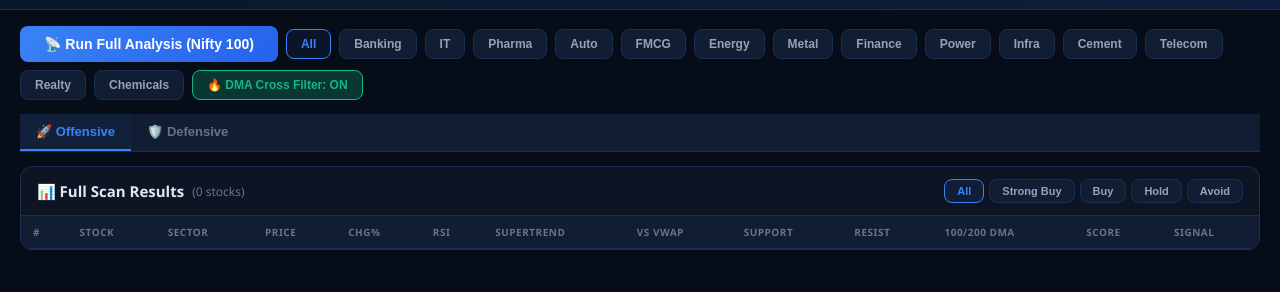
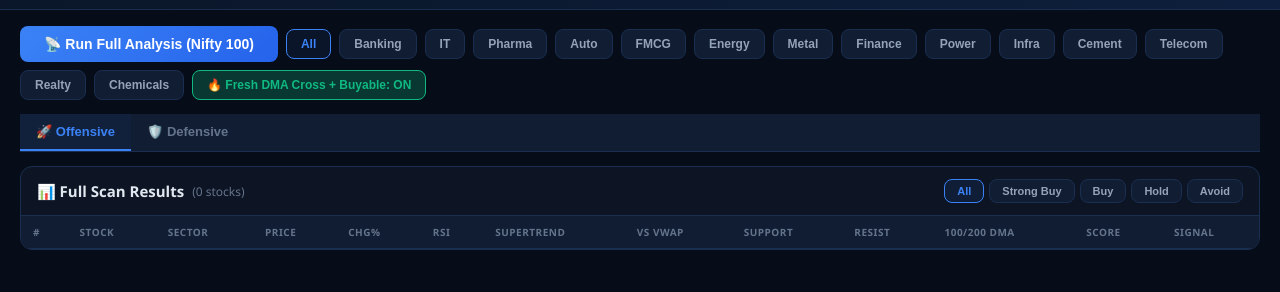
Before and after one commit to APTailor420/stocksense-backend, a website: page index.html in a window 1280 px wide. Both pictures are taken after a click on the button "🔥 Crossed 100/200 DMA Only". Shown: the part 49-341 px from the top of the page. Drawn offline with nearby package versions, Linux system fonts and the light colour scheme.

Commit message:
Add files via upload

```diff
--- a/index.html
+++ b/index.html
@@ -1483,7 +1483,7 @@ function renderTable(){
   let data=[...allResults];
   if(activeSector!=='All')data=data.filter(r=>r.sector===activeSector);
   if(activeSignal!=='all')data=data.filter(r=>r.signal.key===activeSignal);
-  if(dmaCrossOnly)data=data.filter(r=>r.scored&&(r.scored.crossed100||r.scored.crossed200));
+  if(dmaCrossOnly)data=data.filter(r=>r.scored&&(r.scored.crossed100||r.scored.crossed200)&&(r.signal.key==='strong-buy'||r.signal.key==='buy'));
   const scoreKey=activePortfolio==='defensive'?'defensiveScore':'score';
   data.sort((a,b)=>{
     if(sortCfg.col==='score'){return sortCfg.asc?a[scoreKey]-b[scoreKey]:b[scoreKey]-a[scoreKey];}
@@ -1505,7 +1505,7 @@ function renderTable(){
       <td class="${r.scored.vwapAbove?'pos':'neg'}">${r.scored.vwapAbove?'Above':'Below'}</td>
       <td>₹${fmt(r.support)}</td>
       <td>₹${fmt(r.resistance)}</td>
-      <td class="${r.scored&&(r.scored.crossed100||r.scored.crossed200)?'pos':''}">${r.scored&&r.scored.crossed100&&r.scored.crossed200?'🔥 Both!':r.scored&&r.scored.crossed200?'🔥 200 DMA':r.scored&&r.scored.crossed100?'✅ 100 DMA':r.scored&&r.scored.above100&&r.scored.above200?'⏳ Above Both':r.scored&&r.scored.above200?'▲ >200':r.scored&&r.scored.above100?'▲ >100':'▼ Below'}</td>
+      <td class="${r.scored&&(r.scored.crossed100||r.scored.crossed200)?'pos':''}">${r.scored&&r.scored.crossed100&&r.scored.crossed200?'🔥 1st close >100+200 DMA':r.scored&&r.scored.crossed200?'🔥 1st close >200 DMA':r.scored&&r.scored.crossed100?'✅ 1st close >100 DMA':r.scored&&r.scored.above100&&r.scored.above200?'⏳ Above Both':r.scored&&r.scored.above200?'▲ >200':r.scored&&r.scored.above100?'▲ >100':'▼ Below'}</td>
       <td style="display:none;@media(max-width:1000px){display:none;}">${fmt(r.beta,2)}</td>
       <td style="display:none;@media(max-width:1000px){display:none;}" class="${r.relativeStrength>=0?'pos':'neg'}">${r.relativeStrength>=0?'+':''}${fmt(r.relativeStrength,1)}%</td>
       <td style="display:none;@media(max-width:1000px){display:none;}">₹${fmt(r.scored.trailingStop)} <span style="font-size:9px;color:var(--muted)">${fmt(r.scored.trailingStopPct,1)}%</span></td>
@@ -1519,7 +1519,7 @@ function filterSec(el){document.querySelectorAll('.controls .btn-sec:not(#dmaCro
 function filterSig(el){document.querySelectorAll('.table-filters .btn-sm').forEach(b=>b.classList.remove('active'));el.classList.add('active');activeSignal=el.dataset.sig;renderTable();}
 function toggleDMACrossFilter(el){
   dmaCrossOnly=!dmaCrossOnly;
-  if(dmaCrossOnly){el.style.background='rgba(16,185,129,.25)';el.style.borderColor='#10b981';el.style.color='#10b981';el.textContent='🔥 DMA Cross Filter: ON';}
+  if(dmaCrossOnly){el.style.background='rgba(16,185,129,.25)';el.style.borderColor='#10b981';el.style.color='#10b981';el.textContent='🔥 Fresh DMA Cross + Buyable: ON';}
   else{el.style.background='rgba(16,185,129,.08)';el.style.borderColor='rgba(16,185,129,.3)';el.style.color='#10b981';el.textContent='🔥 Crossed 100/200 DMA Only';}
   renderTable();renderRadar();
 }
```
